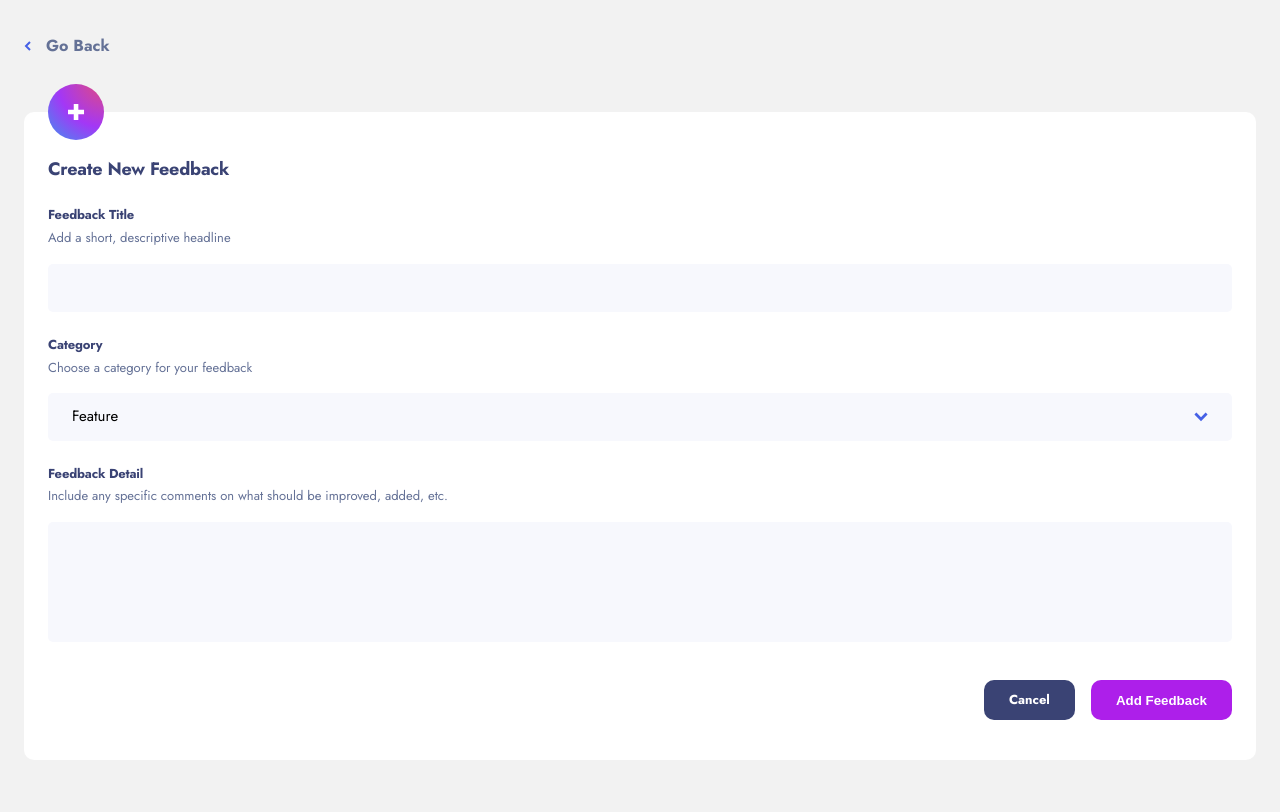
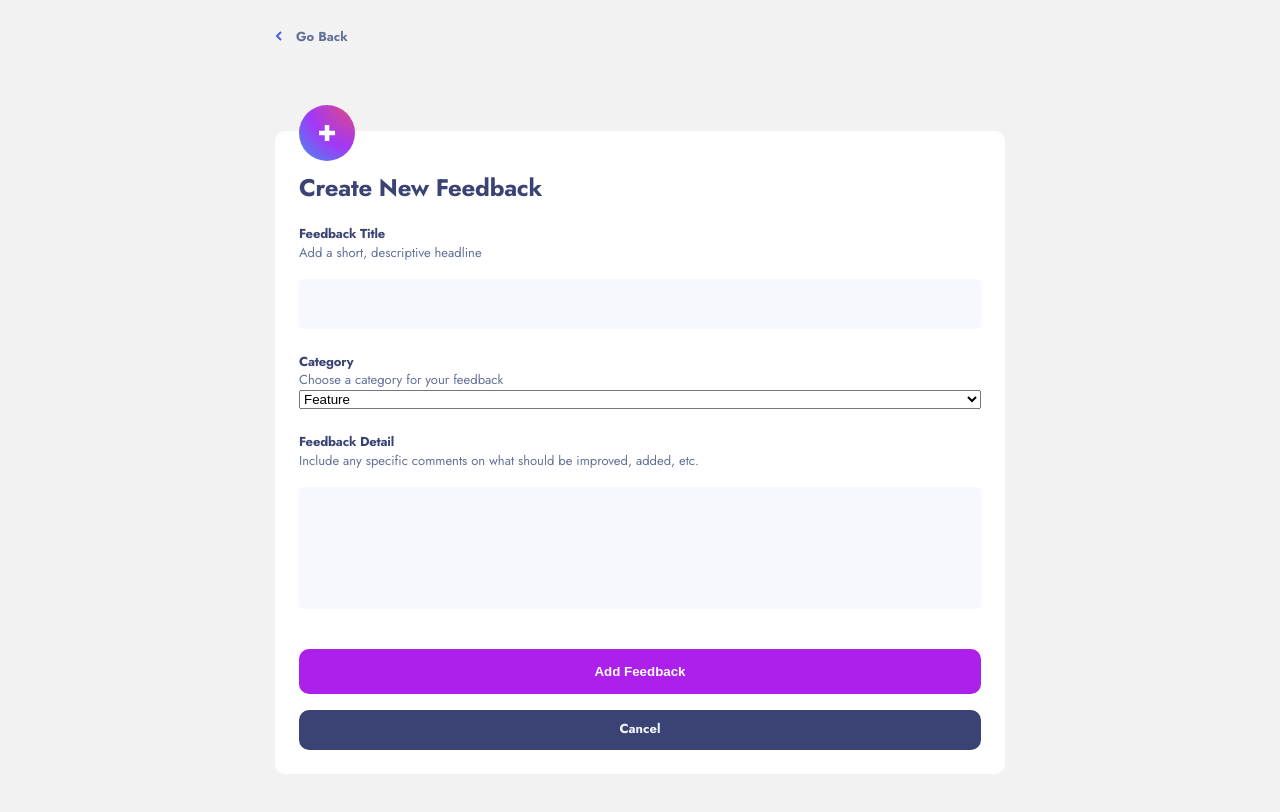
Before and after one commit to jhortizu01/product-feedback-app, a React (Create React App) app: page /create-feedback in a window 1280 px wide. Shown: the top 812 px of the page. Built offline with nearby package versions, Linux system fonts and the light colour scheme.

Commit message:
Complete form with form validation

```diff
--- a/package.json
+++ b/package.json
@@ -18,6 +18,7 @@
     "normalize.css": "^8.0.1",
     "react": "^18.0.0",
     "react-dom": "^18.0.0",
+    "react-hook-form": "^7.41.5",
     "react-router-dom": "^6.3.0",
     "react-scripts": "5.0.1",
     "sass": "^1.50.0",
--- a/src/pages/CreateFeedback.tsx
+++ b/src/pages/CreateFeedback.tsx
@@ -1,206 +1,105 @@
 import { useState } from 'react';
 import { ProductRequest } from '../types';
-import { Link, useNavigate } from 'react-router-dom';
+import { useNavigate, Link } from 'react-router-dom';
 import arrowDown from '../assets/shared/icon-arrow-down.svg';
 import arrowUp from '../assets/shared/icon-arrow-up.svg';
 import leftArrow from '../assets/shared/icon-arrow-left.svg';
 import newFeedback from '../assets/shared/icon-new-feedback.svg';
-
+import { useForm, SubmitHandler } from 'react-hook-form';
 interface IProps {
   productRequests: ProductRequest[];
 }
 
+type Inputs = {
+  titleRequired: string;
+  feedbackRequired: string;
+  category: string;
+};
+
 export const CreateFeedback = (props: IProps) => {
   const { productRequests } = props;
-  const [isOpen, setIsOpenState] = useState<boolean>(false);
-  const [category, setCategory] = useState<string>('Feature');
-  const [openBorder, setOpenBorder] = useState<string>('');
-  const [title, setTitle] = useState<string>('');
-  const [feedback, setFeedback] = useState<string>('');
-  const [arrow, setArrow] = useState<string>('down arrow');
   const navigate = useNavigate();
 
-  const openDropDown = () => {
-    if (isOpen === true) {
-      setIsOpenState(false);
-      setOpenBorder('');
-      setArrow('down arrow');
-    } else {
-      setIsOpenState(true);
-      setOpenBorder('open');
-      setArrow('up arrow');
-    }
-  };
+  const {
+    register,
+    handleSubmit,
+    watch,
+    formState: { errors },
+  } = useForm<Inputs>();
 
-  const changeCategory = (event: any) => {
-    setCategory(event.target.id);
-    setIsOpenState(false);
-    setOpenBorder('');
-  };
-
-  const changeTitle = (event: any) => {
-    setTitle(event.target.value);
-  };
-
-  const changeFeedback = (event: any) => {
-    setFeedback(event.target.value);
-  };
-
-  const submitFeedback = (event: any) => {
-    const newId = productRequests.length + 1;
-    const newFeedback = {
-      id: newId,
-      title: title,
-      category: category,
+  const onSubmit: SubmitHandler<Inputs> = (data) => {
+    productRequests.push({
+      id: productRequests.length + 1,
+      title: data.titleRequired,
+      category: data.category,
       upvotes: 0,
       status: 'suggestion',
-      description: feedback,
+      description: data.feedbackRequired,
       comments: [],
-    };
+    });
 
-    productRequests.push(newFeedback);
+    console.log(productRequests);
     navigate('/');
-    event.preventDefault();
   };
 
   return (
-    <div className="create-feedback-page">
-      <nav>
+    <section className="feedback">
+      <Link to={'/'} className="go-back">
         <img src={leftArrow} alt="left arrow" />
-        <Link to="/">Go Back</Link>
-      </nav>
-      <img
-        src={newFeedback}
-        alt="purple circle with white plus sign"
-        className="add"
-      />
-      <form className="create-feedback">
+        Go Back
+      </Link>
+      <img className="add" src={newFeedback} alt="plus sign" />
+      <form onSubmit={handleSubmit(onSubmit)}>
         <h1>Create New Feedback</h1>
-        <label htmlFor="title" className="create-feedback_heading">
+        <div>
+          <label htmlFor="titleRequired">
             <span>Feedback Title</span>
             <span>Add a short, descriptive headline</span>
           </label>
+          {errors.titleRequired && (
+            <span className="error">Can't be empty.</span>
+          )}
           <input
-          id="title"
-          name="title"
-          required
-          className="text"
-          value={title}
-          onChange={changeTitle}
+            type="text"
+            {...register('titleRequired', { required: true })}
           />
+        </div>
 
-        <div className="create-feedback_heading">
+        <label htmlFor="category">
           <span>Category</span>
           <span>Choose a category for your feedback</span>
-        </div>
+        </label>
+        <select id="category" {...register('category')}>
+          <option value="feature">Feature</option>
+          <option value="bug">Bug</option>
+          <option value="enhancement">Enhancement</option>
+          <option value="ui">UI</option>
+          <option value="ux">UX</option>
+        </select>
 
-        <ul className="dropdown">
-          <li
-            onClick={openDropDown}
-            className={`${openBorder} dropdown__selected`}
-          >
-            <span
-              role="button"
-              aria-labelledby="dropdown-label"
-              id="dropdown__selected"
-              tabIndex={0}
-            >
-              {category}
-            </span>
-            <img src={isOpen ? arrowUp : arrowDown} alt={`${arrow}`} />
-          </li>
-
-          <li
-            aria-expanded={isOpen}
-            role="list"
-            className="dropdown__list-container"
-          >
-            {isOpen && (
-              <ul className="dropdown__list">
-                <li className="dropdown__list-item" tabIndex={0}>
-                  <span
-                    id="Feature"
-                    className={category === 'Feature' ? 'currentCategory' : ''}
-                    onClick={changeCategory}
-                  >
-                    Feature
-                  </span>
-                </li>
-                <li className="dropdown__list-item" tabIndex={0}>
-                  <span
-                    id="Enhancement"
-                    className={
-                      category === 'Enhancement' ? 'currentCategory' : ''
-                    }
-                    onClick={changeCategory}
-                  >
-                    Enhancement
-                  </span>
-                </li>
-                <li className="dropdown__list-item" tabIndex={0}>
-                  <span
-                    id="Bug"
-                    className={category === 'Bug' ? 'currentCategory' : ''}
-                    onClick={changeCategory}
-                  >
-                    Bug
-                  </span>
-                </li>
-                <li
-                  className="dropdown__list-item"
-                  tabIndex={0}
-                  id="UI"
-                  onClick={changeCategory}
-                >
-                  <span
-                    id="UI"
-                    className={category === 'UI' ? 'currentCategory' : ''}
-                    onClick={changeCategory}
-                  >
-                    UI
-                  </span>
-                </li>
-                <li className="dropdown__list-item" tabIndex={0}>
-                  <span
-                    id="UX"
-                    className={category === 'UX' ? 'currentCategory' : ''}
-                    onClick={changeCategory}
-                  >
-                    UX
-                  </span>
-                </li>
-              </ul>
-            )}
-          </li>
-        </ul>
-
-        <label htmlFor="title" className="create-feedback_heading">
+        <div>
+          <label htmlFor="feedbackRequired">
             <span>Feedback Detail</span>
             <span>
               Include any specific comments on what should be improved, added,
               etc.
             </span>
           </label>
-        <textarea
-          id="title"
-          name="story"
-          className="text"
-          value={feedback}
-          onChange={changeFeedback}
+          {errors.feedbackRequired && (
+            <span className="error">Can't be empty.</span>
+          )}
+          <input
+            type="text"
+            {...register('feedbackRequired', { required: true })}
           />
+        </div>
 
-        <div className="button-container">
-          <input
-            className="add-feedback"
-            type="submit"
-            value="Add Feedback"
-            onClick={submitFeedback}
-          />
-          <Link to="/">
-            <input className="cancel" type="button" value="Cancel" />
+        <input type="submit" value="Add Feedback" className="add-feedback" />
+
+        <Link to={'/'} className="cancel">
+          Cancel
         </Link>
-        </div>
       </form>
-    </div>
+    </section>
   );
 };
--- a/src/styles/Create-Feedback.scss
+++ b/src/styles/Create-Feedback.scss
@@ -1,235 +1,154 @@
 @import 'mixins.scss';
 
-.create-feedback-page {
-  background-color: $whiteish;
-  font-family: $font-jost;
-  padding-bottom: 77px;
+.feedback {
+  padding-right: 24px;
+  padding-left: 24px;
+  padding-top: 24px;
   position: relative;
 
-  nav {
-    margin-top: 34px;
-    margin-left: 24px;
-
-    img {
-      margin-right: 15px;
+  .add {
+    position: absolute;
+    top: 105px;
+    left: 48px;
   }
 
-    a {
-      color: $dark-gray;
-      font-weight: 700;
-      text-decoration: none;
+  form {
+    margin-top: calc(108px - 24px);
+    margin-right: 0;
+    margin-left: 0;
+    width: 100%;
+    display: flex;
+    flex-direction: column;
+
+    div {
+      display: flex;
+      flex-direction: column;
+
+      &:last-of-type {
+        input {
+          height: 120px !important;
+          display: flex;
+          flex-direction: column;
+          justify-content: flex-start;
         }
       }
 
-  .add {
-    position: absolute;
-    left: 48px;
-    top: 50px;
+      label {
+        order: 1;
       }
 
-  .create-feedback {
-    background-color: white;
-    margin: 55px 24px 0;
-    border-radius: 10px;
+      span {
+        order: 3;
+      }
+
+      input {
+        order: 2;
+        margin-right: 24px;
+        margin-left: 24px;
+        margin-top: 16px;
+        background-color: $light-gray;
+        height: 48px !important;
+        border: none;
+        border-radius: 5px;
         padding-left: 24px;
-    padding-right: 24px;
+
+        &:focus {
+          border: solid 1px $bright-blue !important;
+        }
+      }
+    }
 
     h1 {
-      color: $grey-blue;
-      margin: 0px;
-      padding-top: 44px;
-      line-height: 26.01px;
-      font-size: 18px;
+      color: $darker-gray;
+      margin-top: 44px;
+      margin-left: 24px;
+      margin-bottom: 0;
       line-height: 26.01px;
       letter-spacing: -0.25px;
     }
 
-    &_heading {
-      display: block;
+    label {
+      padding-left: 24px;
+      padding-right: 24px;
+      display: flex;
+      flex-direction: column;
 
       span:first-of-type {
-        display: block;
+        color: $darker-gray;
+        font-size: 13px;
+        font-weight: 700;
         line-height: 18.79px;
+        letter-spacing: -0.18px;
         margin-top: 24px;
-        font-weight: 700;
-        font-size: 13px;
-        color: $grey-blue;
-        letter-spacing: -0.18px;
       }
 
-      span:last-of-type {
+      span:nth-of-type(2) {
         color: $dark-gray;
         font-size: 13px;
         line-height: 18.79px;
       }
     }
 
-    .text {
-      border: none;
-      background-color: $light-gray;
-      border-radius: 5px;
-      width: 100%;
-      height: 48px;
-      margin-bottom: 0;
-      resize: none;
-      padding-left: 15px;
-      padding-right: 15px;
-      box-sizing: border-box;
-      margin-top: 16px;
+    input[type="text"] {
 
-      &:hover {
-        cursor: pointer;
     }
 
-      &:focus {
-        border: solid 1px $bright-blue;
-        outline: none !important;
+    select {
+      margin-right: 24px;
+      margin-left: 24px;
+    }
+
+    .add-feedback {
+      width: calc(100% - 48px);
+      margin-left: auto;
+      margin-right: auto;
+      margin-top: 40px;
+    }
+
+    .error {
+      color: $red;
+      padding-left: 24px;
+      font-size: 14px;
+      line-height: 20.23px;
+      margin-top: 4px;
+    }
+
+    .error + input {
+      border: solid 1px red;
     }
   }
 
-    textarea {
-      height: 120px !important;
-      padding-top: 10px;
-    }
+  .go-back {
+    font-size: 13px;
+    font-weight: 700;
+    line-height: 18.79px;
+    color: $dark-gray;
+    text-decoration: none;
+    padding-top: 34px;
 
-    .button-container {
-      @include for-tablet() {
-        display: flex;
-        flex-direction: row;
-        margin-top: 32px;
-        justify-content: end;
-        padding-bottom: 40px;
-      }
-      .add-feedback {
-        width: 100%;
-        height: 40px;
-        margin-top: 40px;
-
-        @include for-tablet() {
-          width: fit-content;
-          padding-left: 25px;
-          padding-right: 25px;
-          margin-top: 0;
-          order: 2;
-          margin-left: 16px;
+    img {
+      margin-right: 14px;
     }
   }
 
   .cancel {
-        width: 100%;
+    background-color: $grey-blue;
+    color: $gray;
+    width: calc(100% - 48px);
+    margin-left: auto;
+    margin-right: auto;
+    border-radius: 10px;
+    display: flex;
+    flex-direction: column;
+    justify-content: center;
+    align-items: center;
+    font-family: $font-jost;
     height: 40px;
-        margin-top: 16px;
-        border-radius: 10px;
-        border: none;
-        font-family: $font-jost;
-        background: $grey-blue;
-        color: white;
+    text-decoration: none;
     font-weight: 700;
     font-size: 13px;
     line-height: 18.79px;
+    margin-top: 16px;
     margin-bottom: 24px;
-
-        @include for-tablet() {
-          padding-left: 25px;
-          padding-right: 25px;
-          margin: 0;
-          order: 1;
   }
 }
-    }
-
-    .dropdown {
-      list-style: none;
-      padding: 0;
-      margin: 0;
-      position: relative;
-      margin-top: 15px;
-
-      &:hover {
-        cursor: pointer;
-      }
-
-      &__selected {
-        background-color: $light-gray;
-        width: 100%;
-        white-space: nowrap;
-        display: flex;
-        justify-content: space-between;
-        position: relative;
-        border-radius: 5px;
-        height: 48px;
-
-        span {
-          width: fit-content;
-          padding: 0;
-          background-color: transparent;
-          font-size: 15px;
-          line-height: 21.68px;
-          margin-top: auto;
-          margin-bottom: auto;
-          margin-left: 24px;
-        }
-
-        img {
-          height: 10px;
-          margin-top: auto;
-          margin-bottom: auto;
-          padding-right: 24px;
-        }
-      }
-
-      &__list-container {
-        position: relative;
-        background-color: white;
-
-
-        &[aria-expanded='false'] {
-          display: none;
-        }
-
-        .dropdown__list {
-          position: absolute;
-          width: 100%;
-          margin-top: 15px;
-          padding-left: 0px;
-          background-color: white;
-          list-style-type: none;
-
-          &-item {
-            height: 48px;
-            color: $dark-gray;
-            border-bottom: solid 1px $medium-gray;
-            width: 100%;
-            padding: 0;
-            font-size: 15px;
-            line-height: 21.68px;
-            display: flex;
-            align-items: center;
-
-            &:last-of-type {
-              border-bottom: none;
-            }
-
-            .currentCategory {
-              background-color: yellow;
-            }
-
-            span {
-              height: fit-content;
-
-              margin-left: 24px;
-
-              &:hover {
-                color: $violet;
-              }
-            }
-          }
-        }
-      }
-    }
-  }
-}
-
-.open {
-  border: solid 1px $bright-blue;
-}
--- a/src/styles/_global.scss
+++ b/src/styles/_global.scss
@@ -1,6 +1,6 @@
 .add-feedback {
     align-items: center;
-    background-color: $violet;
+    background-color: $violet !important;
     border-radius: $border-radius;
     border: none;
     color: white;
--- a/src/styles/_variables.scss
+++ b/src/styles/_variables.scss
@@ -17,10 +17,10 @@ $white: #FFFFFF;
 $peach: #F49F85;
 $violet: #AD1FEA;
 $sky-blue: #62BCFA;
-$white: #FFFFFF;
 $whiteish: #f2f2f2;
 $grey-blue: #3a4374;
 $bright-blue: #4661e6;
+$red: #D73737;
 
 //styles
 $border-radius: 10px;
```
Also changed, not shown: 1 other file (tests, documents, lock files or other folders). Lines whose indentation alone changed are shown as unchanged.
